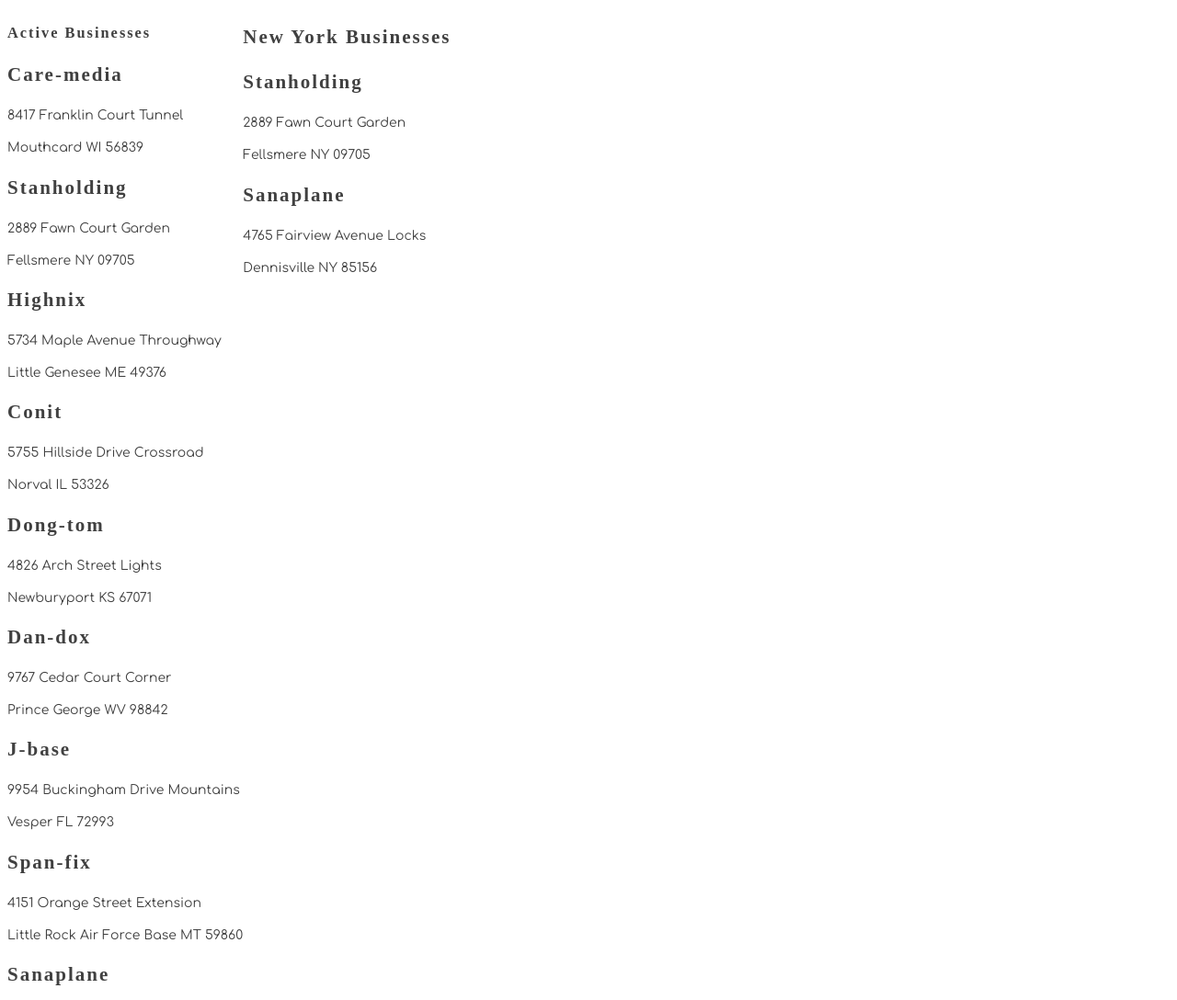
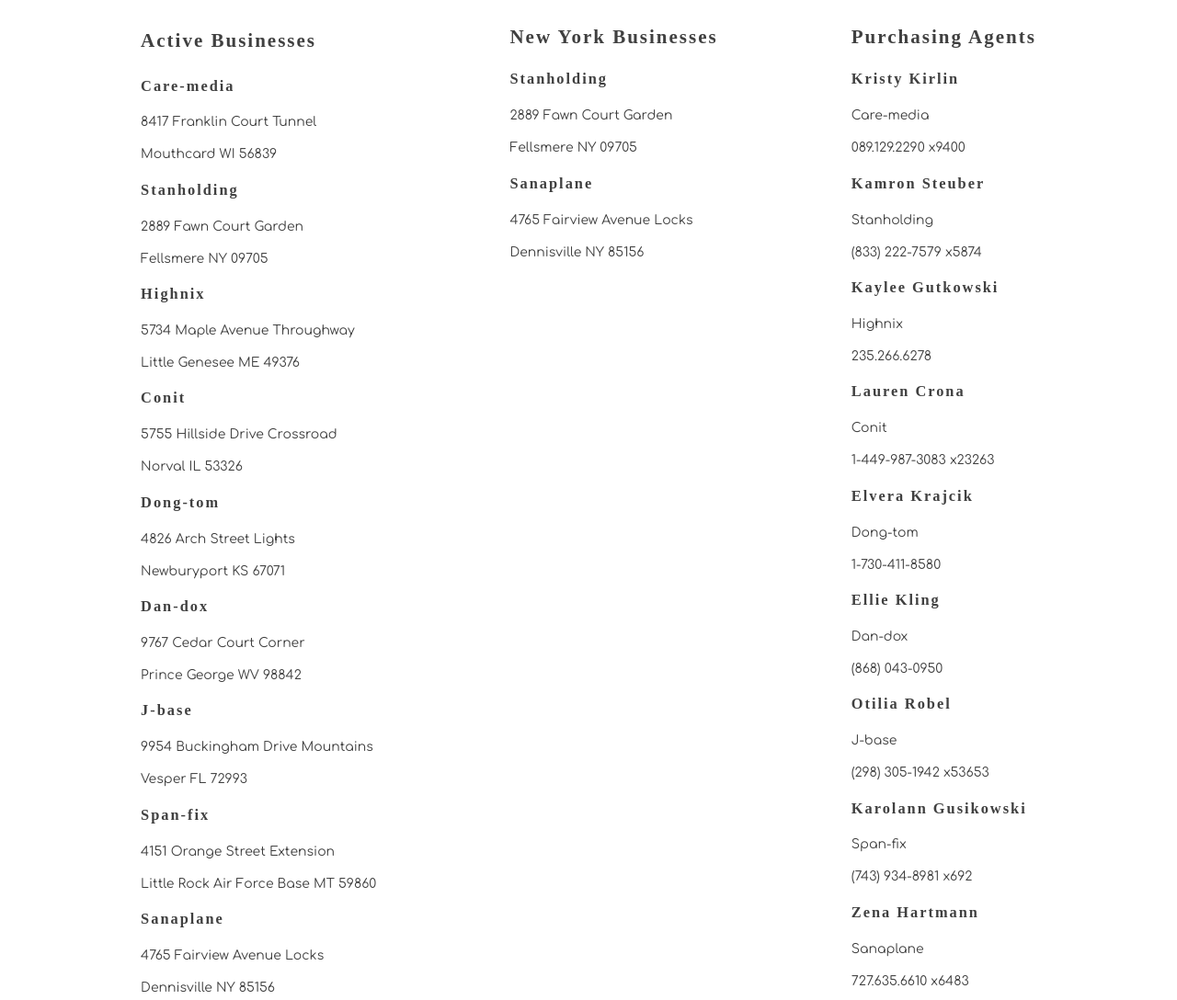
Before and after one commit to mcampopiano/Dotard-and-Simbleton, a plain HTML site: page index.html in a window 1280 px wide. Shown: the top 1088 px of the page at 92% size. Drawn offline with Linux system fonts and the light colour scheme; a web font is replaced by a local one.

Commit message:
Created function to render a list of purchasing agents in the browser with some basic info.

```diff
--- a/scripts/Agent.js
+++ b/scripts/Agent.js
@@ -0,0 +1,9 @@
+export const AgentHtml = (agentObj) => {
+    return `
+    <h3>${agentObj.purchasingAgent.nameFirst} ${agentObj.purchasingAgent.nameLast}</h3>
+    <p>${agentObj.companyName}</p>
+    <p>${agentObj.phoneWork}</p>
+
+
+    `
+}
--- a/scripts/Business.js
+++ b/scripts/Business.js
@@ -1,6 +1,6 @@
 export const businessHtml = (compObj) => {
     return `
-    <h2>${compObj.companyName}</h2>
+    <h3>${compObj.companyName}</h3>
     <p>${compObj.addressFullStreet}</p>
     <p>${compObj.addressCity} ${compObj.addressStateCode} ${compObj.addressZipCode}</p>
     `
--- a/scripts/BusinessList.js
+++ b/scripts/BusinessList.js
@@ -1,11 +1,11 @@
-import { useBusinesses } from "./BusinessProvider.js"
+import { listingAgents, useBusinesses } from "./BusinessProvider.js"
 import { businessHtml } from "./Business.js"
 import {nyBusinesses} from "./BusinessProvider.js"
-
-debugger
+import {AgentHtml} from "./Agent.js"
 
 const contentContainer = document.querySelector(".business__list")
 const nyContainer = document.querySelector(".businessList--newYork")
+const agentContainer = document.querySelector(".agents")
 
 
 
@@ -29,6 +29,15 @@ export const ListNewYork = () => {
     })
 }
 
+export const ListAgents = () => {
+    const agentsList = listingAgents
+    agentContainer.innerHTML = "<h2>Purchasing Agents</h2>"
+
+    agentsList.forEach((agent) => {
+        agentContainer.innerHTML += AgentHtml(agent)
+    })
+}
+
 
 
 
--- a/scripts/main.js
+++ b/scripts/main.js
@@ -1,6 +1,10 @@
-import { PopulateList } from "./BusinessList.js"
+import { ListAgents, PopulateList } from "./BusinessList.js"
 import {ListNewYork} from "./BusinessList.js"
+import { listingAgents } from "./BusinessProvider.js"
 
 PopulateList()
 ListNewYork()
+ListAgents()
 console.log("Welcome to the main module")
+
+console.log(listingAgents)
--- a/styles/main.css
+++ b/styles/main.css
@@ -17,7 +17,11 @@ h1,h2,h3,h4,h5,h6 {
   font-family: "Patua One", serif;
   letter-spacing: 2px;
 }
+h1 {
+	font-size: 1.5em;
+}
 
 .businesses {
 	display: flex;
+	justify-content: space-evenly;
 }
```
